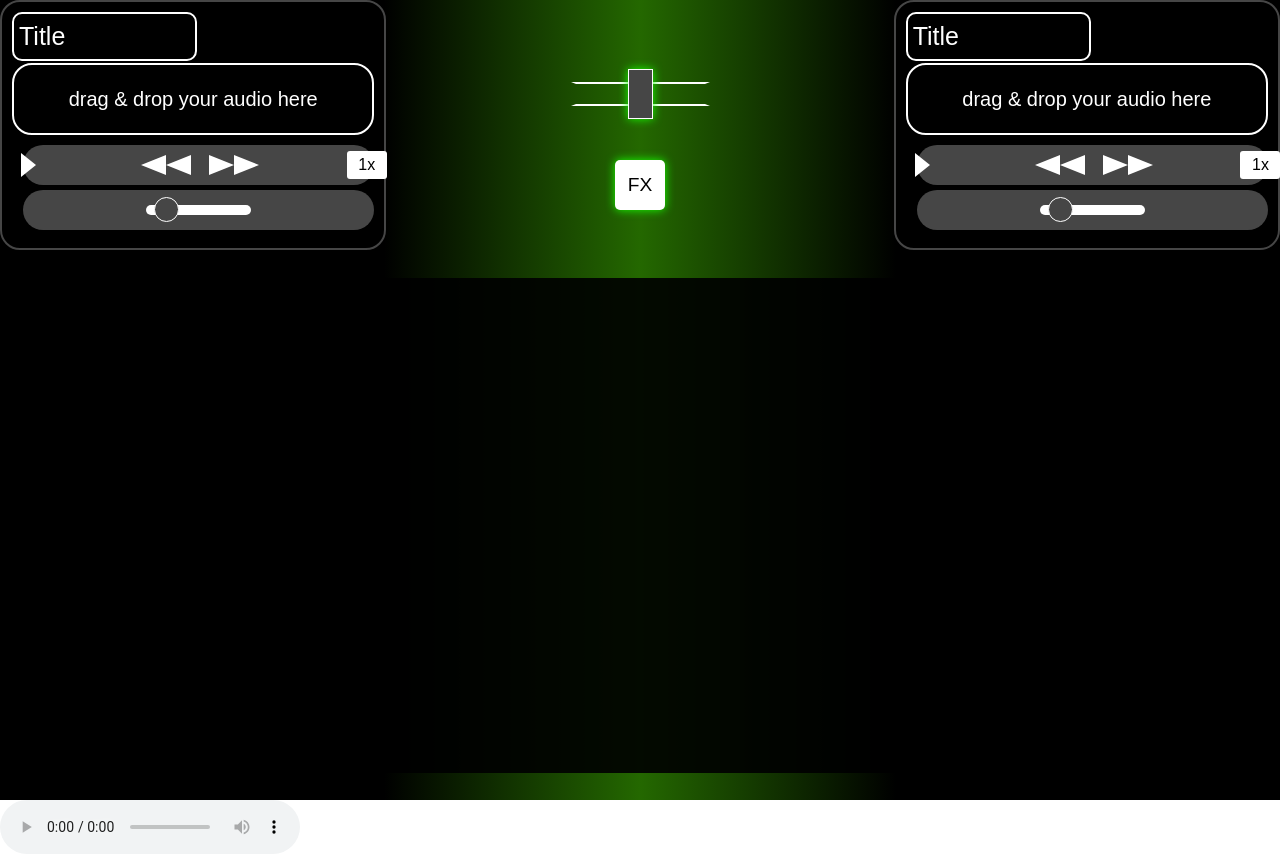
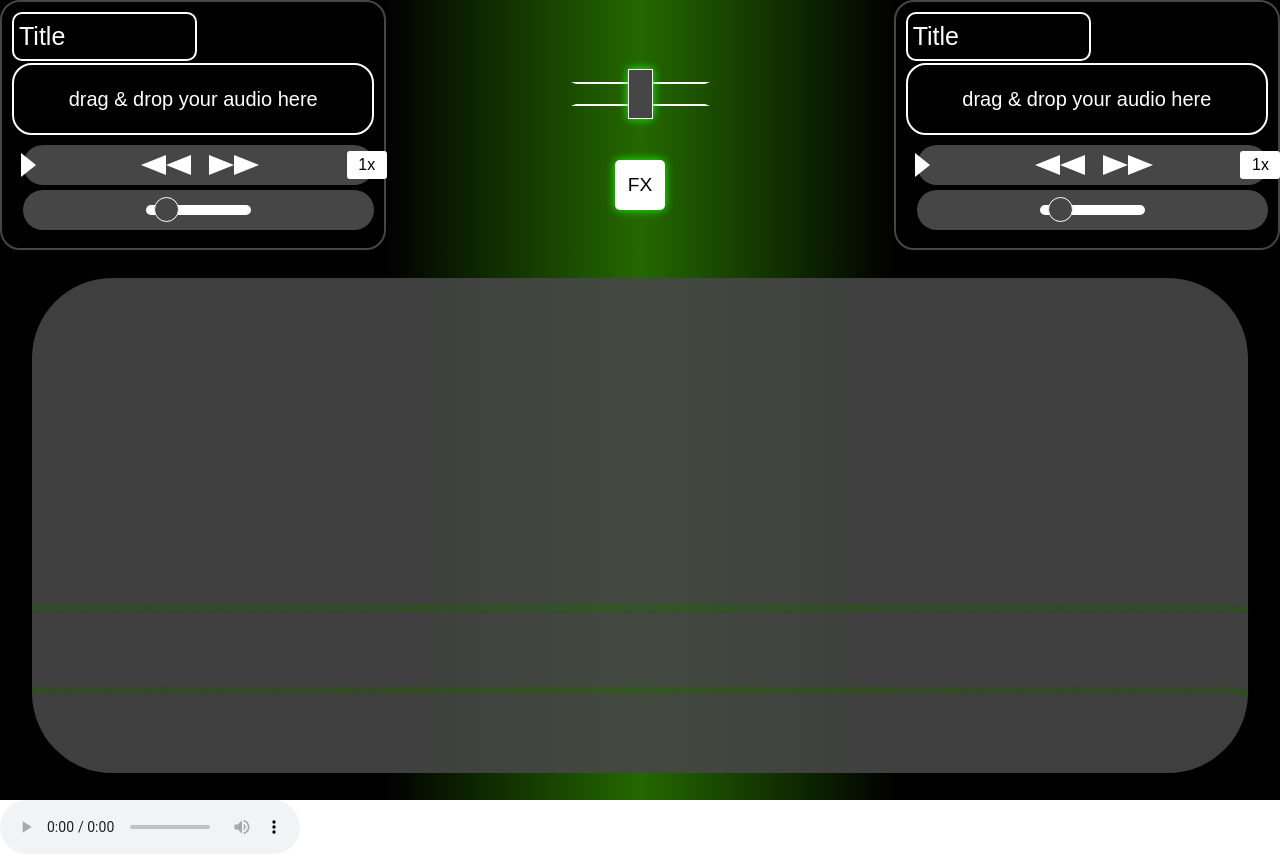
Before and after one commit to Xoritzium/MM-Audio-Videotechnik, a website with bundled scripts: page index.html in a window 1280 px wide. Built offline with nearby package versions, Linux system fonts and the light colour scheme.

Commit message:
canvas round corners, draw function for first visualization

```diff
--- a/src/css/styleIndex.css
+++ b/src/css/styleIndex.css
@@ -457,6 +457,8 @@ input:checked+.slider:before {
 }
 
 .areaVisualizerCanvas {
+    border-radius: 80px;
+    opacity: 0.9;
     width: 100%;
     height: 100%;
 }
--- a/src/js/audioVisualizer.js
+++ b/src/js/audioVisualizer.js
@@ -1,52 +1,46 @@
-const audioCtx = new window.AudioContext || window.webkitAudioContext;
+import * as audioPlayer from "./audioPlayer.js";
+
 const canvas = document.getElementById("visualizer")
 const canvasCtx = canvas.getContext("2d");
 
-const element = document.getElementById('VisualizerWindow');
-const computedStyle = window.getComputedStyle(element);
-const color = computedStyle.getPropertyValue('background');
 
-console.log(color);
+// get same Color of the Window behind the canvas, in order to let the canvas appear transparent except for the drawing
+const visualizerWindow = document.getElementById('VisualizerWindow');
+const backgroundColor = window.getComputedStyle(visualizerWindow).getPropertyValue('background');
 
+//temporary line color
+let visualizationColor;
+visualizationColor = getComputedStyle(document.documentElement).getPropertyValue('--green');
+//visualizationColor = 'black';
+
+
+const audioCtx = new window.AudioContext || window.webkitAudioContext;
 const audio = document.getElementById("audio");
 const track = audioCtx.createMediaElementSource(audio);
-
 let analyser = audioCtx.createAnalyser();
-
 analyser.fftSize = 128;
 let bufferLength = analyser.frequencyBinCount;
-console.log(bufferLength);
-let dataArray = new Uint8Array(bufferLength);
 
-//analyser.getByteFrequencyData(dataArray);
-//analyser.getByteTimeDomainData(dataArray);
 
 track.connect(analyser).connect(audioCtx.destination);
 
+let dataArray = new Uint8Array(bufferLength);
 
-function draw() {
-    requestAnimationFrame(draw);
+function drawLines() {
 
-    analyser.getByteFrequencyData(dataArray);
-    //analyser.getByteTimeDomainData(dataArray);
-
-    //canvasCtx.globalAlpha = 0.05;
-    canvasCtx.fillStyle = color;
-    //canvasCtx.fillStyle = "rgb(70, 70, 70)";
-    console.log(canvasCtx.fillStyle);
-    canvasCtx.fillRect(0, 0, canvas.width, canvas.height);
-
+    analyser.getByteTimeDomainData(dataArray);
+    canvasCtx.fillStyle = backgroundColor;
+    canvasCtx.clearRect(0, 0, canvas.width, canvas.height);
     canvasCtx.lineWidth = 1;
-    canvasCtx.strokeStyle = "rgb(0, 0, 0)";
-
+    canvasCtx.strokeStyle = visualizationColor;
     canvasCtx.beginPath();
-
     let sliceWidth = canvas.width * 1.0 / bufferLength;
     let x = 0;
 
     for (let i = 0; i < bufferLength; i++) {
+        console.log("Index: " + i + " // Wert: " + dataArray[i]);
         let v = dataArray[i] / 128.0;
-        let y = v * canvas.height - 100;
+        let y = v * canvas.height - 25;
         if (i === 0) {
             canvasCtx.moveTo(x, y);
         } else {
@@ -54,12 +48,10 @@ function draw() {
         }
         x += sliceWidth;
     }
-
-    canvasCtx.lineTo(canvas.width+100, canvas.height / 4);
+    canvasCtx.lineTo(canvas.width+100, canvas.height);
     canvasCtx.stroke();
 
 
-    /**
     canvasCtx.beginPath();
     let sliceWidth2 = canvas.width * 1.0 / bufferLength;
     let x2 = 0;
@@ -75,8 +67,34 @@ function draw() {
     }
     canvasCtx.lineTo(canvas.width+100, canvas.height * 0.75);
     canvasCtx.stroke();
-    **/
 
 }
 
+function drawPillars() {
+
+    analyser.getByteTimeDomainData(dataArray);
+    const barWidth = canvas.width / bufferLength;
+
+    let x = 0;
+    //canvasCtx.clearRect(0, 0, canvas.width, canvas.height);
+    for (let i = 0; i < bufferLength; i++) {
+        barHeight = dataArray[i];
+        canvasCtx.fillStyle = visualizationColor;
+        canvasCtx.fillRect(x, canvas.height - barHeight, barWidth, barHeight);
+        x += barWidth;
+    }
+
+}
+
+
+
+function draw() {
+
+    drawLines();
+
+    //drawPillars();
+
+    requestAnimationFrame(draw);
+}
+
 draw();
```
